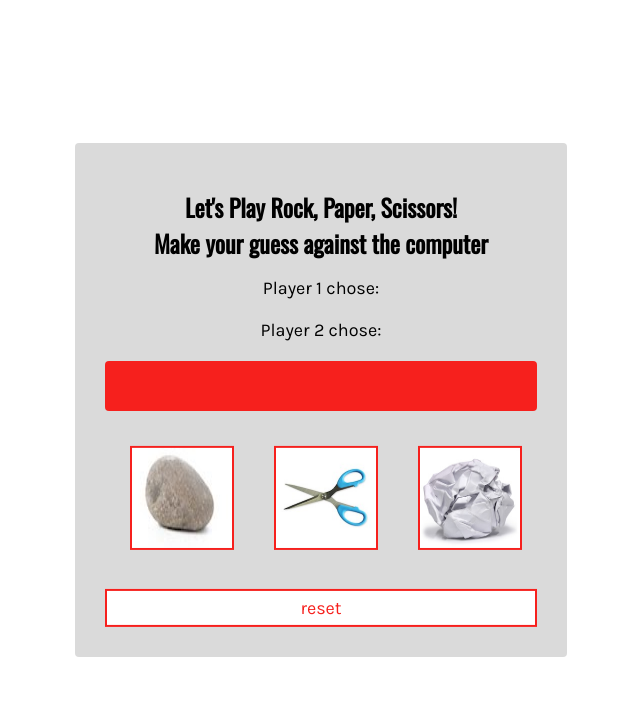
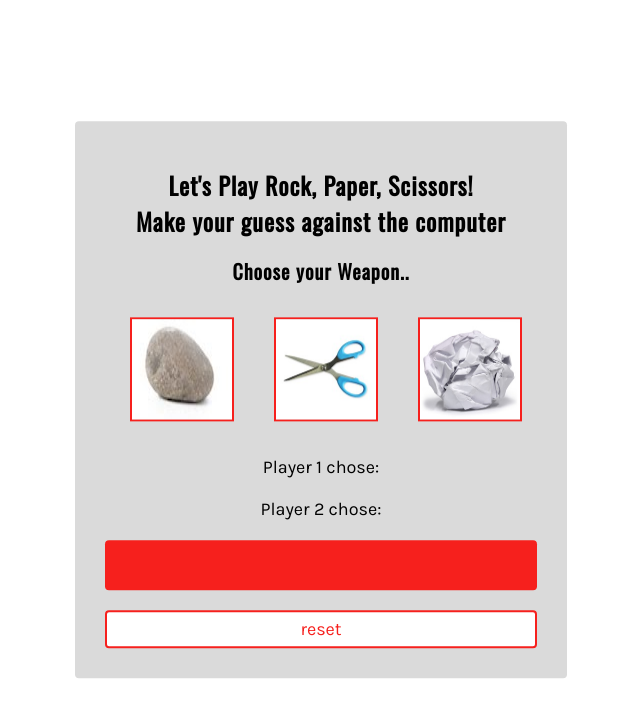
Before and after one commit to sarahlikeshiny/angular-rock-paper-scissors, a plain HTML site: page index.html in a window 1280 px wide. Shown: the whole page, without its empty margins (319-959 px from the left). Drawn offline with nearby package versions, Linux system fonts and the light colour scheme.

Commit message:
more styles

```diff
--- a/css/style.css
+++ b/css/style.css
@@ -11,6 +11,12 @@ body {
 h1 {
   font-family: 'Oswald', sans-serif;
   font-size: 24px;
+  letter-spacing: 1px;
+}
+h2 {
+  font-family: 'Oswald', sans-serif;
+  font-size: 20px;
+  letter-spacing: 1px;
 }
 ul {
   text-align: center;
@@ -63,6 +69,7 @@ button:last-of-type {
   clear: left;
   margin-top: 20px;
   display: block;
+  border-radius: 4px;
 }
 
 button:hover {
--- a/index.html
+++ b/index.html
@@ -11,12 +11,13 @@
   <body ng-controller="MainCtrl as main">
     <div class="game">
         <h1>Let's Play Rock, Paper, Scissors!<br>Make your guess against the computer</h1>
+      <ul>
+        <h2>Choose your Weapon..</h2>
+        <li ng-repeat="choice in main.choices"><img ng-src="{{choice.image}}" ng-click="main.getChoice(choice)" class="choice"></li>
+      </ul>
       <p>Player 1 chose: <span class="player1">{{main.player1Choice}} </span></p>
       <p>Player 2 chose: <span class="player2">{{main.player2Choice}}</span></p>
       <p class="result">{{main.winner}}</p>
-      <ul>
-        <li ng-repeat="choice in main.choices"><img ng-src="{{choice.image}}" ng-click="main.getChoice(choice)" class="choice"></li>
-      </ul>
       <button ng-click="main.reset()" class="reset">reset</button>
     </div>
   </body>
```
